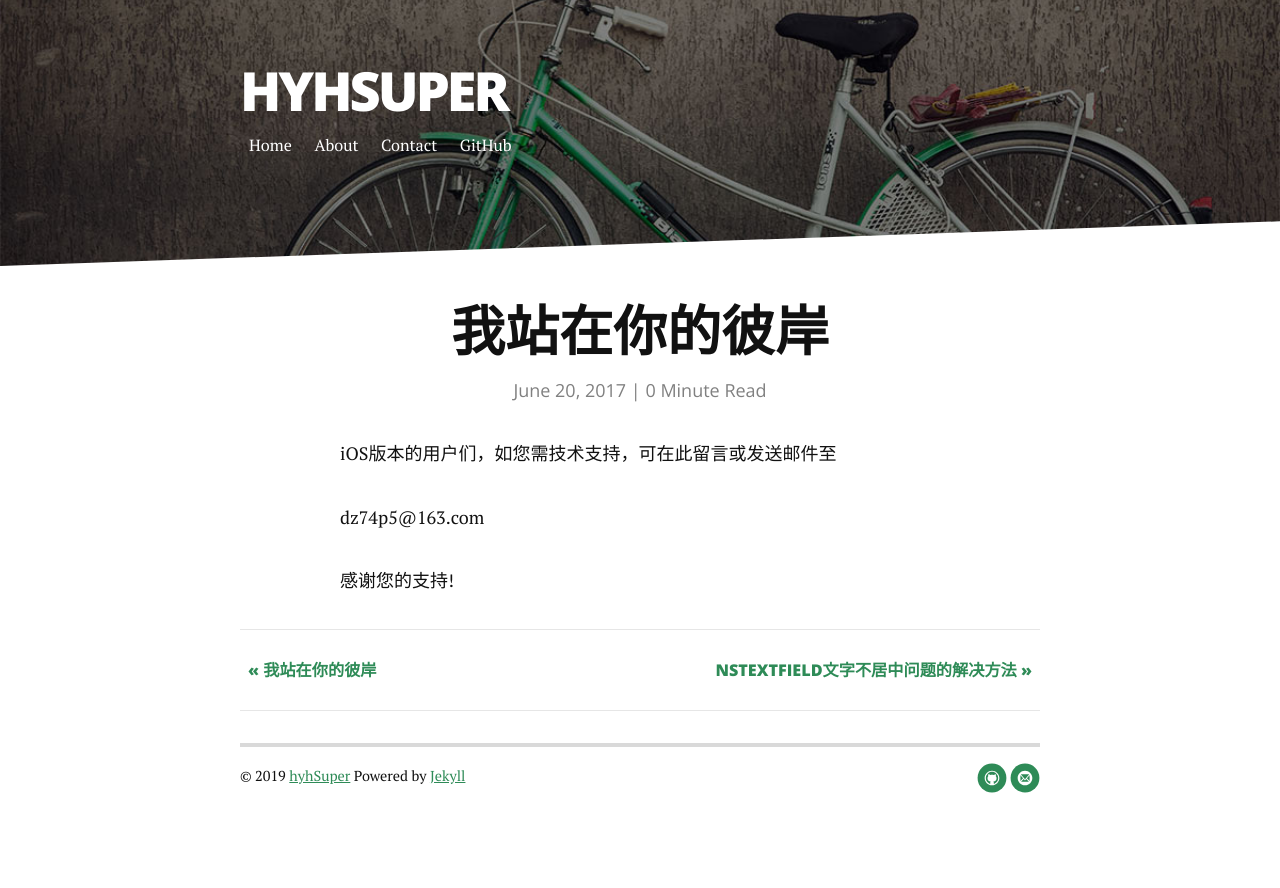
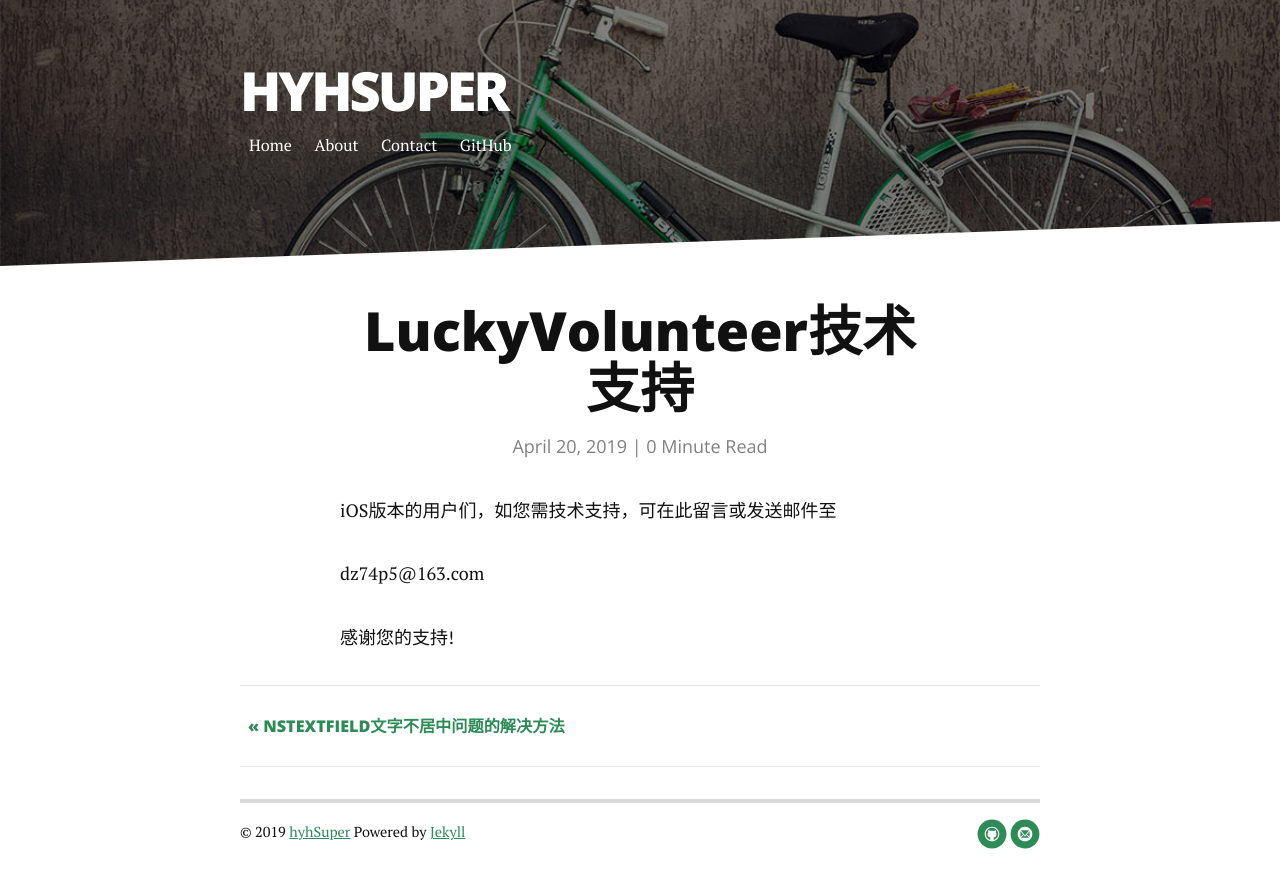
Before and after one commit to hyhSuper/hyhSuper.github.io, a Jekyll site: the page built from _posts/2019-4-20-LuckyVolunteer技术支持.md, in a window 1280 px wide. Shown: the top 888 px of the page. Built offline with Jekyll 4.4.1, drawn with Linux system fonts in a browser that asks for light colours; nearby versions of some CDN libraries.

Commit message:
修改标题时间

```diff
--- a/_posts/2019-4-20-LuckyVolunteer技术支持.md
+++ b/_posts/2019-4-20-LuckyVolunteer技术支持.md
@@ -1,7 +1,7 @@
 ---
 layout: post
-title:  "我站在你的彼岸"
-date:   2017-06-20
+title:  "LuckyVolunteer技术支持"
+date:   2019-04-20
 ---
 
 iOS版本的用户们，如您需技术支持，可在此留言或发送邮件至
```
